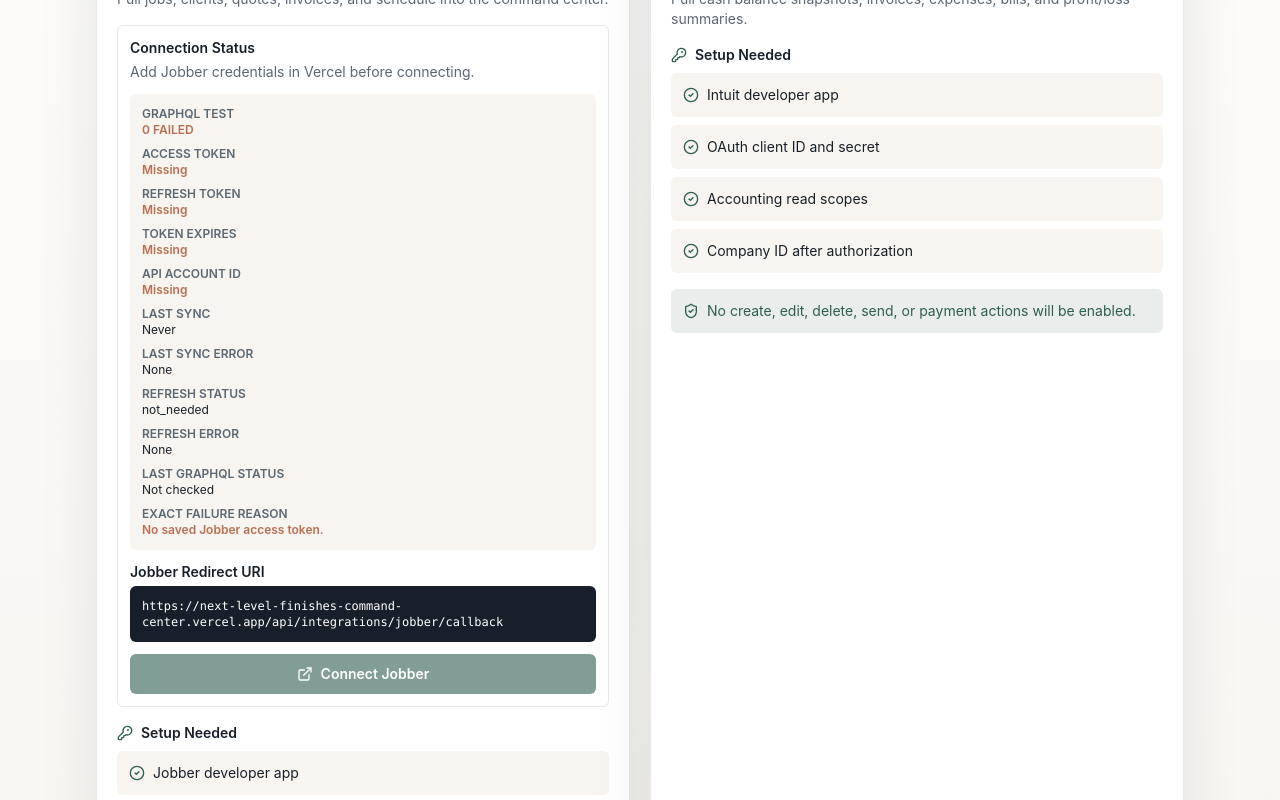
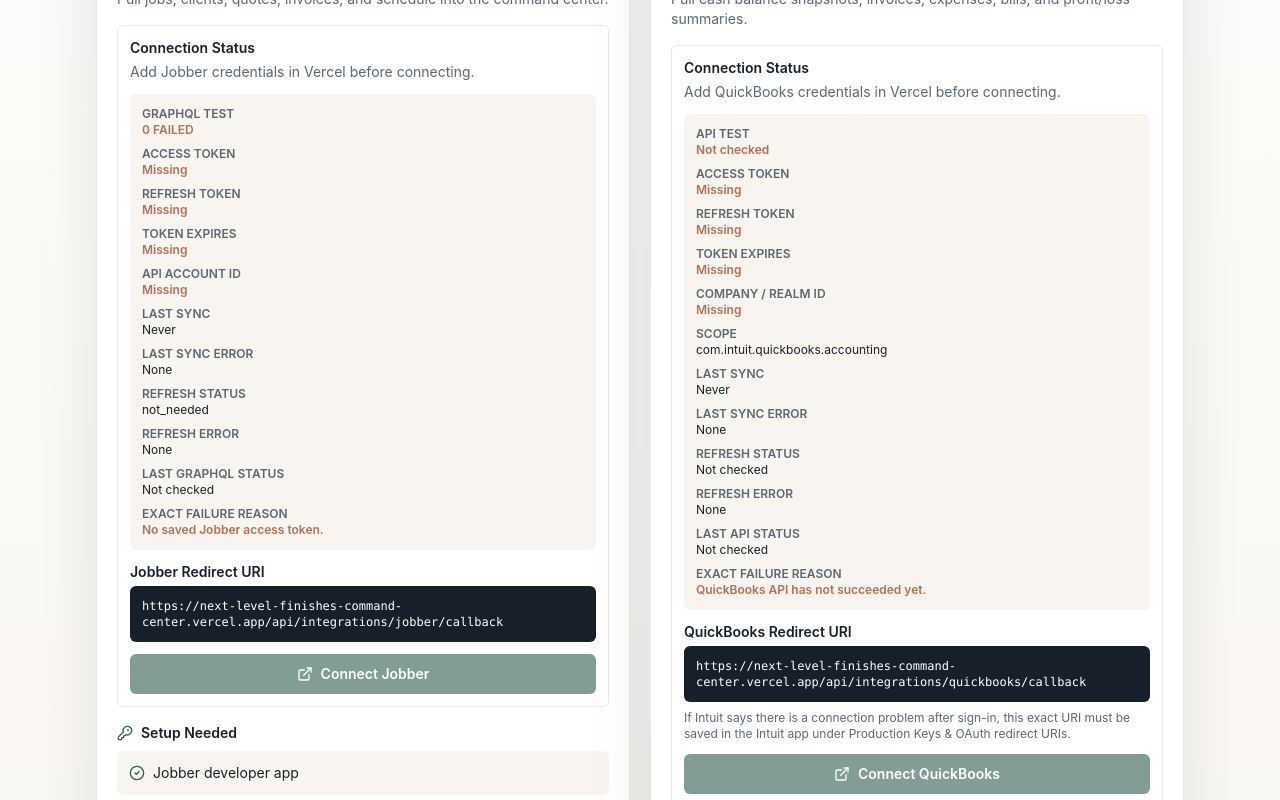
Before and after one commit to gwcph4q4fd-art/next-level-finishes-command-center, a Next.js app: page /integrations in a window 1280 px wide. Shown: the part 280-1080 px from the top of the page. Built offline with nearby package versions, Linux system fonts and the light colour scheme; no server answers; the database is empty.

Commit message:
Show QuickBooks setup diagnostics

```diff
--- a/app/integrations/page.tsx
+++ b/app/integrations/page.tsx
@@ -59,12 +59,39 @@
       body?: string;
     };
   } | null>(null);
+  const [quickBooksStatus, setQuickBooksStatus] = useState<{
+    configured: boolean;
+    connected: boolean;
+    hasAccessToken?: boolean;
+    hasRefreshToken?: boolean;
+    expiresAt?: string | null;
+    companyName?: string;
+    realmId?: string;
+    lastSyncAt?: string | null;
+    lastSyncError?: string | null;
+    lastRefreshStatus?: string | null;
+    lastRefreshError?: string | null;
+    lastApiStatus?: string | null;
+    scope?: string;
+    redirectUri?: string;
+    sampleApi?: {
+      ok: boolean;
+      status: number;
+      body?: string;
+      companyName?: string;
+      companyId?: string;
+    } | null;
+  } | null>(null);
 
   useEffect(() => {
     fetch("/api/integrations/jobber/status")
       .then((response) => response.json())
       .then(setJobberStatus)
       .catch(() => setJobberStatus(null));
+    fetch("/api/integrations/quickbooks/status")
+      .then((response) => response.json())
+      .then(setQuickBooksStatus)
+      .catch(() => setQuickBooksStatus(null));
   }, []);
 
   return (
@@ -86,6 +113,9 @@
                 {integration.name === "Jobber" && jobberStatus?.connected ? <Badge tone="green">API connected</Badge> : null}
                 {integration.name === "Jobber" && jobberStatus && !jobberStatus.connected && jobberStatus.hasAccessToken ? <Badge tone="red">API failing</Badge> : null}
                 {integration.name === "Jobber" && jobberStatus && !jobberStatus.configured ? <Badge tone="yellow">Needs credentials</Badge> : null}
+                {integration.name === "QuickBooks Online" && quickBooksStatus?.connected ? <Badge tone="green">API connected</Badge> : null}
+                {integration.name === "QuickBooks Online" && quickBooksStatus && !quickBooksStatus.connected && quickBooksStatus.hasAccessToken ? <Badge tone="red">API failing</Badge> : null}
+                {integration.name === "QuickBooks Online" && quickBooksStatus && !quickBooksStatus.configured ? <Badge tone="yellow">Needs credentials</Badge> : null}
               </div>
               <div>
                 <p className="text-sm font-semibold text-ink">Goal</p>
@@ -93,6 +123,9 @@
               </div>
               {integration.name === "Jobber" ? (
                 <JobberSetup status={jobberStatus} />
+              ) : null}
+              {integration.name === "QuickBooks Online" ? (
+                <QuickBooksSetup status={quickBooksStatus} />
               ) : null}
               <div>
                 <p className="mb-2 flex items-center gap-2 text-sm font-semibold text-ink">
@@ -117,6 +150,94 @@
         ))}
       </section>
     </main>
+  );
+}
+
+function QuickBooksSetup({
+  status
+}: {
+  status: {
+    configured: boolean;
+    connected: boolean;
+    hasAccessToken?: boolean;
+    hasRefreshToken?: boolean;
+    expiresAt?: string | null;
+    companyName?: string;
+    realmId?: string;
+    lastSyncAt?: string | null;
+    lastSyncError?: string | null;
+    lastRefreshStatus?: string | null;
+    lastRefreshError?: string | null;
+    lastApiStatus?: string | null;
+    scope?: string;
+    redirectUri?: string;
+    sampleApi?: {
+      ok: boolean;
+      status: number;
+      body?: string;
+      companyName?: string;
+      companyId?: string;
+    } | null;
+  } | null;
+}) {
+  return (
+    <div className="grid gap-3 rounded-md border border-ink/10 p-3">
+      <div>
+        <p className="text-sm font-semibold text-ink">Connection Status</p>
+        <p className="mt-1 text-sm text-steel">
+          {!status
+            ? "Checking QuickBooks setup..."
+            : status.connected
+              ? `API verified for ${status.companyName || "QuickBooks Online"}`
+              : status.configured
+                ? status.hasAccessToken
+                  ? "QuickBooks has saved tokens, but the API test is failing."
+                  : "Ready to authorize with QuickBooks."
+                : "Add QuickBooks credentials in Vercel before connecting."}
+        </p>
+      </div>
+
+      {status ? (
+        <div className="grid gap-2 rounded-md bg-primer/60 p-3 text-xs text-steel">
+          <Diag label="API test" value={status.sampleApi ? `${status.sampleApi.status} ${status.sampleApi.ok ? "OK" : "FAILED"}` : "Not checked"} bad={!status.sampleApi?.ok} />
+          <Diag label="Access token" value={status.hasAccessToken ? "Saved" : "Missing"} bad={!status.hasAccessToken} />
+          <Diag label="Refresh token" value={status.hasRefreshToken ? "Saved" : "Missing"} bad={!status.hasRefreshToken} />
+          <Diag label="Token expires" value={status.expiresAt ? new Date(status.expiresAt).toLocaleString() : "Missing"} bad={!status.expiresAt} />
+          <Diag label="Company / realm id" value={status.realmId || "Missing"} bad={!status.realmId} />
+          <Diag label="Scope" value={status.scope || "com.intuit.quickbooks.accounting"} />
+          <Diag label="Last sync" value={status.lastSyncAt ? new Date(status.lastSyncAt).toLocaleString() : "Never"} />
+          <Diag label="Last sync error" value={status.lastSyncError || "None"} bad={Boolean(status.lastSyncError)} />
+          <Diag label="Refresh status" value={status.lastRefreshStatus || "Not checked"} bad={status.lastRefreshStatus === "failed" || status.lastRefreshStatus === "missing_refresh_token"} />
+          <Diag label="Refresh error" value={status.lastRefreshError || "None"} bad={Boolean(status.lastRefreshError)} />
+          <Diag label="Last API status" value={status.lastApiStatus || "Not checked"} bad={status.lastApiStatus === "401"} />
+          {!status.sampleApi?.ok ? (
+            <div>
+              <p className="font-semibold uppercase text-steel">Exact failure reason</p>
+              <p className="break-words font-semibold text-clay">{status.sampleApi?.body || status.lastSyncError || "QuickBooks API has not succeeded yet."}</p>
+            </div>
+          ) : null}
+        </div>
+      ) : null}
+
+      {status?.redirectUri ? (
+        <div>
+          <p className="text-sm font-semibold text-ink">QuickBooks Redirect URI</p>
+          <code className="mt-1 block overflow-x-auto rounded-md bg-ink p-3 text-xs text-white">{status.redirectUri}</code>
+          <p className="mt-2 text-xs text-steel">
+            If Intuit says there is a connection problem after sign-in, this exact URI must be saved in the Intuit app under Production Keys & OAuth redirect URIs.
+          </p>
+        </div>
+      ) : null}
+
+      <a
+        className="inline-flex min-h-10 items-center justify-center gap-2 rounded-md bg-pine px-4 py-2 text-sm font-semibold text-white transition hover:bg-pine/90 aria-disabled:pointer-events-none aria-disabled:opacity-60"
+        href="/api/integrations/quickbooks/connect"
+        aria-disabled={!status?.configured}
+      >
+        <ExternalLink className="h-4 w-4" />
+        {status?.hasAccessToken ? "Reauthorize QuickBooks" : "Connect QuickBooks"}
+      </a>
+    </div>
   );
 }
 
```
